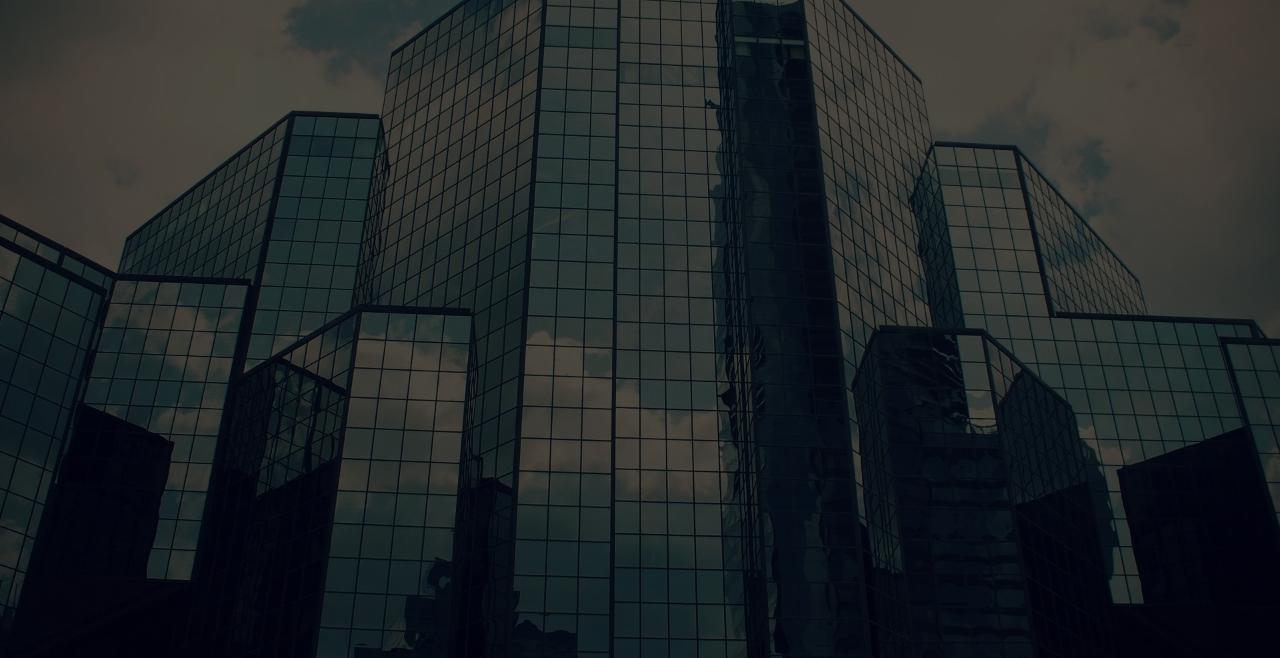
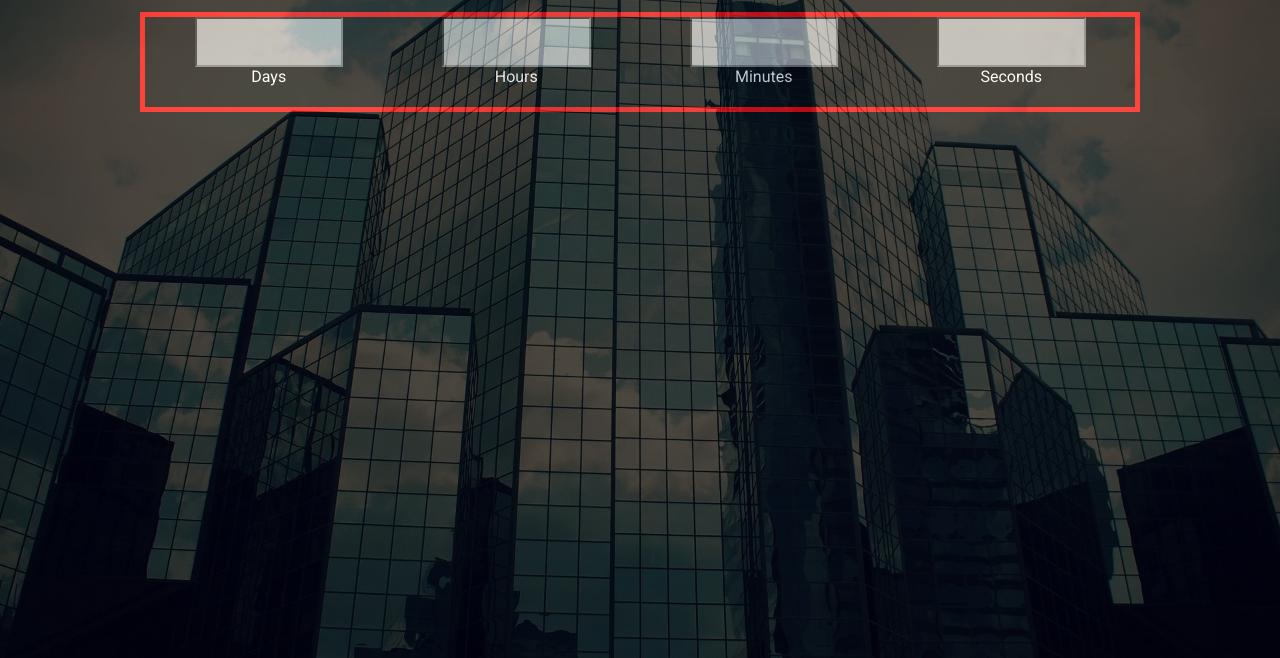
Before and after one commit to Raish10100/JS-projects, a plain HTML site: page Counter-App/index.html in a window 1280 px wide. Shown: the part 142-800 px from the top of the page. Drawn offline with Linux system fonts and the light colour scheme.

Commit message:
UI design complete

```diff
--- a/Counter-App/index.html
+++ b/Counter-App/index.html
@@ -1,13 +1,11 @@
 <!DOCTYPE html>
 <html lang="en">
   <head>
-    <meta charset="UTF-8">
-    <meta name="viewport" content="width=device-width, initial-scale=1.0">
+    <meta charset="UTF-8" />
+    <meta name="viewport" content="width=device-width, initial-scale=1.0" />
     <title>Counter-App</title>
     <!-- css file link -->
-    <link rel="stylesheet" href="style.css">
-
-
+    <link rel="stylesheet" href="style.css" />
   </head>
   <body>
     <div class="main">
@@ -16,14 +14,30 @@
         <div class="title">20 March 2022 10:00 PM</div>
 
         <div class="col">
-
+          <div>
+            <input type="text" readonly/>
+            <br>
+            <label for="">Days</label>
+          </div>
+          <div>
+            <input type="text" readonly />
+            <br>
+            <label for="">Hours</label>
+          </div>
+          <div>
+            <input type="text" readonly/>
+            <br>
+            <label for="">Minutes</label>
+          </div>
+          <div>
+            <input type="text" readonly />
+            <br>
+            <label for="">Seconds</label>
+          </div>
         </div>
       </div>
     </div>
 
-
-    <script src="script.js">
-
-    </script>
+    <script src="script.js"></script>
   </body>
 </html>
--- a/Counter-App/style.css
+++ b/Counter-App/style.css
@@ -22,6 +22,7 @@
     display: flex;
     color: white;
     flex-direction: column;
+    align-items: center;
 }
 .title{
      text-align: center;
@@ -30,5 +31,18 @@
 }
 
 .col{
+    width: 1000px;
+    height: 100px;
+    border: red 5px solid;
+    display: flex;
+    justify-content: center;
+    text-align: center;
+}
+.col input{
+    width: 60%;
+    height: 50px;
+    background-color: rgba(255, 255, 255, 0.692);
+    text-align: center;
+    font-size: 25px;
 
 }
```
Lines whose indentation alone changed are shown as unchanged.
